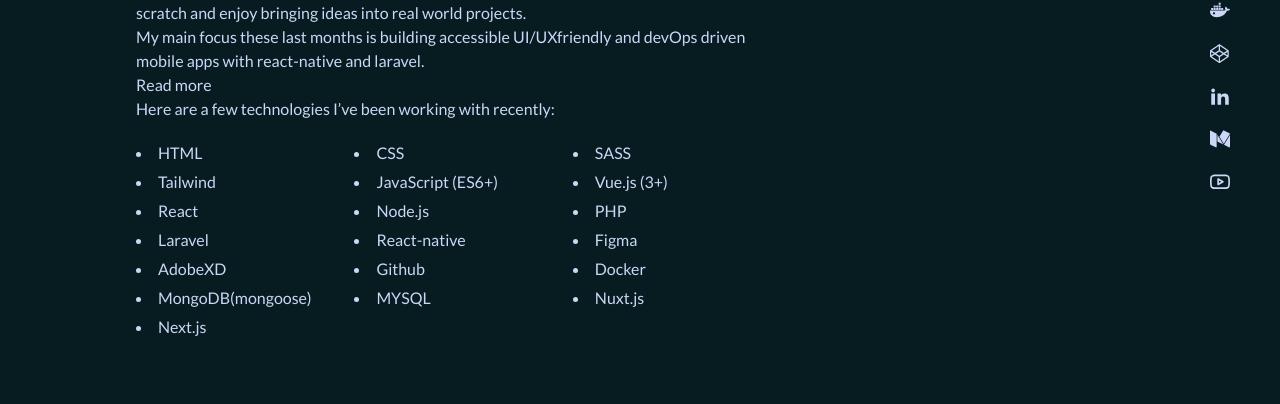
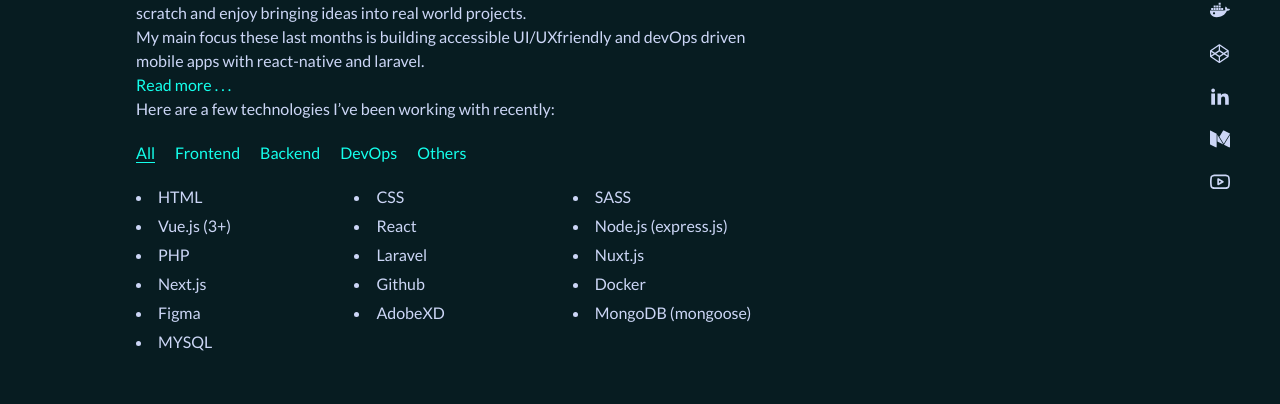
Before and after one commit to Hamzasehouli/myportfolio-nextjs, a Next.js app: page /about in a window 1280 px wide. Shown: the part 286-690 px from the top of the page. Built offline with nearby package versions, Linux system fonts and the light colour scheme.

Commit message:
Styled techs list

```diff
--- a/components/BaseButton.module.css
+++ b/components/BaseButton.module.css
@@ -19,6 +19,11 @@
   color: var(--color-secondary);
 }
 
+.antighost {
+  background-color: var(--color-primary);
+  color: var(--color-secondary);
+}
+
 .empty {
   background-color: var(--color-primary);
   color: var(--color-secondary);
--- a/pages/about/index.js
+++ b/pages/about/index.js
@@ -1,7 +1,103 @@
 import BasePage from "../../components/BasePage";
 import BaseButton from "../../components/BaseButton";
+import { useState } from "react";
+const technos = [
+  { id: " t1", title: "HTML", link: "https://", category: "frontend" },
+  { id: " t2", title: "CSS", link: "https://", category: "frontend" },
+  {
+    id: " t3",
+    title: "SASS",
+    link: "https://sass-lang.com/",
+    category: "frontend",
+  },
+  {
+    id: " t4",
+    title: "Vue.js (3+)",
+    link: "https://vuejs.org/",
+    category: "frontend",
+  },
+  {
+    id: " t5",
+    title: "React",
+    link: "https://reactjs.org/",
+    category: "frontend",
+  },
+  {
+    id: " t6",
+    title: "Node.js (express.js)",
+    link: "https://expressjs.com/",
+    category: "backend",
+  },
+  {
+    id: " t7",
+    title: "PHP",
+    link: "https://www.php.net/",
+    category: "backend",
+  },
+  {
+    id: " t8",
+    title: "Laravel",
+    link: "https://laravel.com/",
+    category: "backend",
+  },
+  {
+    id: " t9",
+    title: "Nuxt.js",
+    link: "https://nuxtjs.org/",
+    category: "others",
+  },
+  {
+    id: "t10",
+    title: "Next.js",
+    link: "https://nextjs.org/",
+    category: "others",
+  },
+  {
+    id: "t11",
+    title: "Github",
+    link: "https://github.com/",
+    category: "others",
+  },
+  {
+    id: "t12",
+    title: "Docker",
+    link: "https://www.docker.com/",
+    category: "devOps",
+  },
+  {
+    id: "t13",
+    title: "Figma",
+    link: "https://www.figma.com/",
+    category: "uiux",
+  },
+  {
+    id: "t14",
+    title: "AdobeXD",
+    link: "https://www.adobe.com/products/xd.html",
+    category: "uiux",
+  },
+  {
+    id: "t15",
+    title: "MongoDB (mongoose)",
+    link: "https://www.mongodb.com/",
+    category: "database",
+  },
+  {
+    id: "t16",
+    title: "MYSQL",
+    link: "https://www.mysql.com/",
+    category: "database",
+  },
+];
+const About = function () {
+  let markup = technos.map((t) => (
+    <li key={t.id}>
+      <a target="_blank" className="links" href={t.link}>
+        {t.title}
+      </a>
+    </li>
+  ));
 
-const About = function () {
   return (
     <BasePage title="About me">
       <p>
@@ -24,10 +120,10 @@
         In 2016, I was attempting to get an online appointment with the german
         consulat in Rabat to apply for stduent visa. Back then every thing was
         smooth excpet taht appointment, after just couple of seconds all the
-        available appointmend listed on the consulat website gone, this problem
-        had last roughly a month without success. In the same period, I was
-        self-teaching myself HTML on the famous french platform OPENCLASSROM, it
-        offered a free HTML course.
+        available appointmend listed on the consulat website g'one', this
+        problem had last roughly a month without success. In the same period, I
+        was self-teaching myself HTML on the famous french platform
+        OPENCLASSROM, it offered a free HTML course.
         <br />
         The knowledge that I had gained during my learnig journey, helped my to
         figure out on my own how to prefill the required fileds in advance and
@@ -35,108 +131,35 @@
         has borned and I dopted as my hobby until 2019 when I decided to make
         the web and mobile development as a professional carrer.
       </p>
-      <BaseButton mode="button" type="button" state="ghost">
-        Read more
+      <BaseButton mode="button" type="button" state="antighost">
+        Read more . . .
       </BaseButton>
-      <div>
       <p>Here are a few technologies I’ve been working with recently:</p>
-        <ul className="techs">
+      <ul className="menu">
         <li>
-            <a className="links" href="#">
-              HTML
-            </a>
+          <button
+            onClick={() => setList("all")}
+            className="active"
+            type="button"
+          >
+            All
+          </button>
         </li>
         <li>
-            <a className="links" href="#">
-              CSS
-            </a>
+          <button type="button">Frontend</button>
         </li>
         <li>
-            <a className="links" href="#">
-              SASS
-            </a>
+          <button type="button">Backend</button>
         </li>
         <li>
-            <a className="links" href="#">
-              Tailwind
-            </a>
+          <button type="button">DevOps</button>
         </li>
         <li>
-            <a className="links" href="#">
-              JavaScript (ES6+)
-            </a>
-          </li>
-          <li>
-            <a className="links" href="#">
-              Vue.js (3+)
-            </a>
-          </li>
-          <li>
-            <a className="links" href="#">
-              React
-            </a>
-          </li>
-          <li>
-            <a className="links" href="#">
-              Node.js
-            </a>
-          </li>
-          <li>
-            <a className="links" href="#">
-              PHP
-            </a>
-          </li>
-          <li>
-            <a className="links" href="#">
-              Laravel
-            </a>
-          </li>
-          <li>
-            <a className="links" href="#">
-              React-native
-            </a>
-          </li>
-          <li>
-            <a className="links" href="#">
-              Figma
-            </a>
-          </li>
-          <li>
-            <a className="links" href="#">
-              AdobeXD
-            </a>
-          </li>
-          <li>
-            <a className="links" href="#">
-              Github
-            </a>
-          </li>
-          <li>
-            <a className="links" href="#">
-              Docker
-            </a>
-          </li>
-          <li>
-            <a className="links" href="#">
-              MongoDB(mongoose)
-            </a>
-          </li>
-          <li>
-            <a className="links" href="#">
-              MYSQL
-            </a>
-          </li>
-          <li>
-            <a className="links" href="#">
-              Nuxt.js
-            </a>
-          </li>
-          <li>
-            <a className="links" href="#">
-              Next.js
-            </a>
+          <button type="button">Others</button>
         </li>
       </ul>
+      <div>
+        <ul className="techs">{markup}</ul>
       </div>
     </BasePage>
   );
--- a/styles/about.css
+++ b/styles/about.css
@@ -17,3 +17,18 @@
 .suite {
   display: none;
 }
+
+.menu {
+  display: flex;
+  margin: 2rem 0;
+}
+
+.menu li > * {
+  background-color: var(--color-primary);
+  color: var(--color-secondary);
+  margin-right: 2rem;
+}
+
+.active {
+  border-bottom: 1.5px solid var(--color-secondary);
+}
```
Lines whose indentation alone changed are shown as unchanged.
